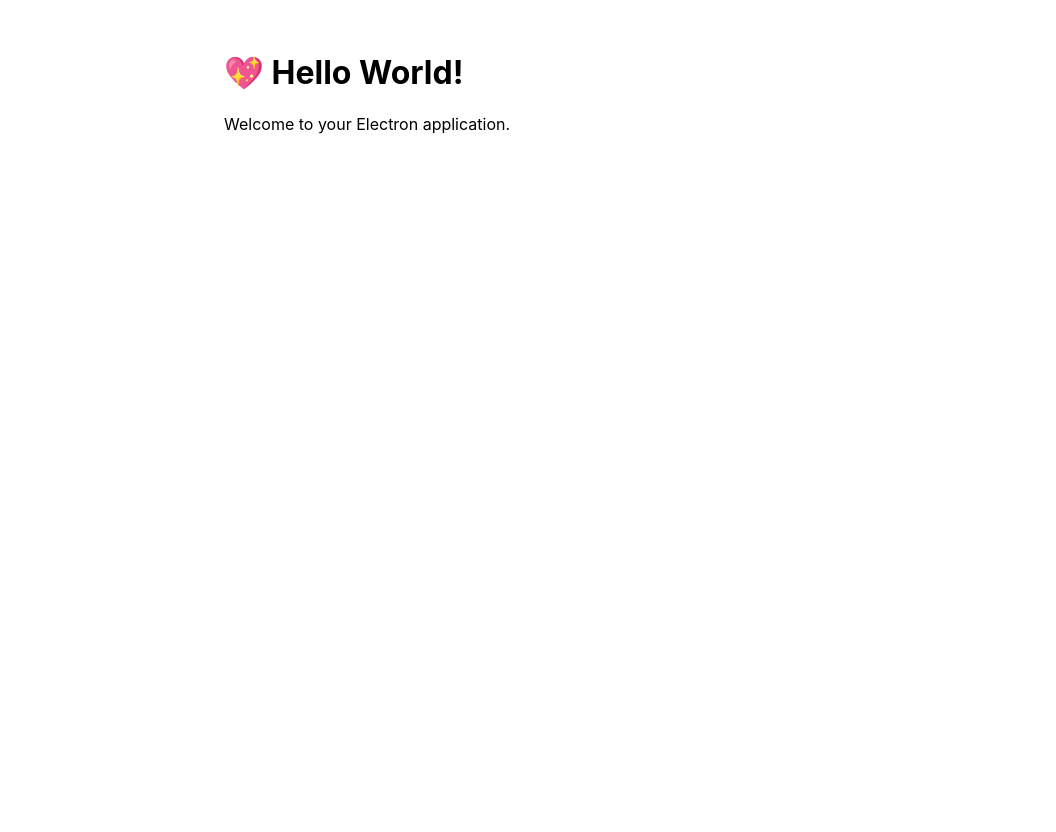
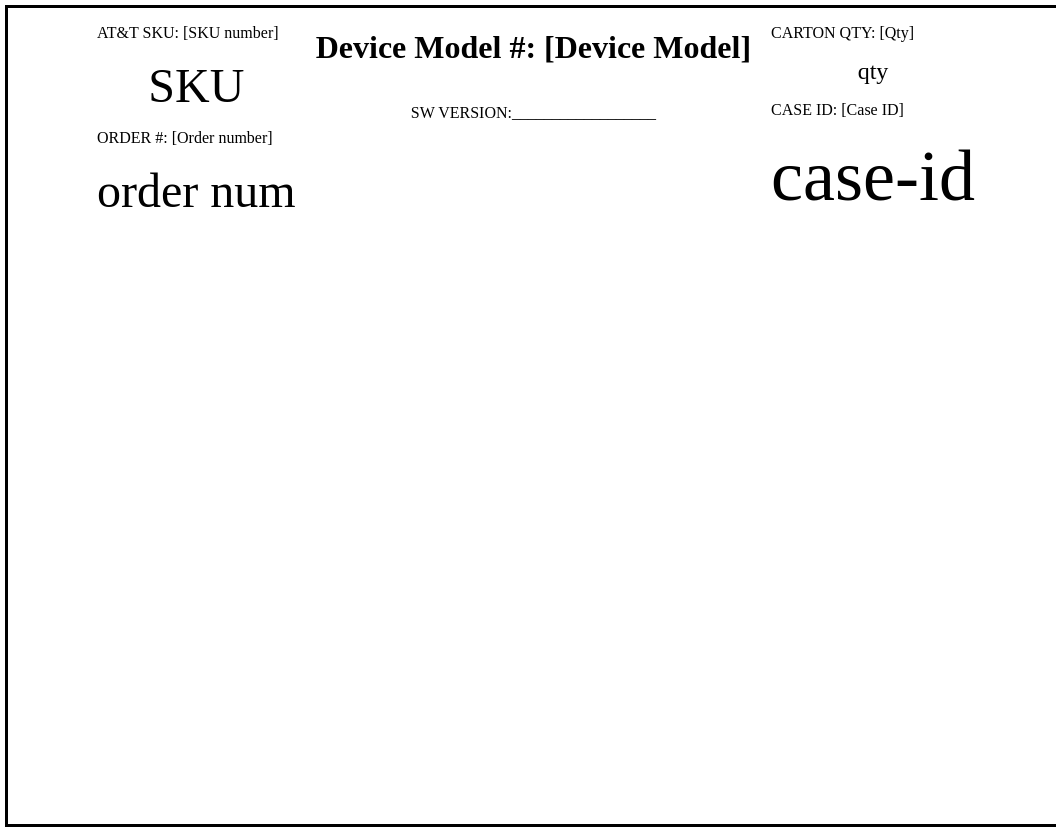
Before and after one commit to ChuangStephanie/ATT_Label_Generator, an Electron app: page src/index.html in a window 1056 px wide. Before the commit the page ends 800 px from the top, so only its background shows below. Drawn offline with Linux system fonts and the light colour scheme; a script that the page names is missing; a web font is replaced by a local one.

Commit message:
added large label

```diff
--- a/src/index.css
+++ b/src/index.css
@@ -1,7 +1,39 @@
-body {
-  font-family: -apple-system, BlinkMacSystemFont, 'Segoe UI', Roboto, Helvetica,
-    Arial, sans-serif;
-  margin: auto;
-  max-width: 38rem;
-  padding: 2rem;
+.main-container {
+  outline-style: solid;
+  outline-color: black;
+  display: flex;
+  flex-direction: column;
+  align-items: center;
+  width: 1056px;
+  height: 816px;
+  border: 3px;
 }
+.header {
+  display: flex;
+  flex-direction: row;
+  gap: 20px;
+}
+.IMEI {
+  display: grid;
+  grid-template-columns: repeat(5, 1fr); /* 5 columns */
+  gap: 10px;
+  margin: 10px;
+}
+
+.imei-container {
+  display: flex;
+  flex-direction: column;
+  align-items: center;
+}
+
+svg {
+  width: 100%;
+  height: auto;
+}
+
+.barcode {
+  font-family: "Libre Barcode 128";
+  font-size: 50px;
+  margin: 0;
+  text-align: center;
+}
--- a/src/index.html
+++ b/src/index.html
@@ -3,10 +3,46 @@
   <head>
     <meta charset="UTF-8" />
     <title>Label Generator</title>
+    <script src="https://cdn.jsdelivr.net/npm/jsbarcode@3.11.5/dist/JsBarcode.all.min.js"></script>
+    <link
+      href="https://fonts.googleapis.com/css?family=Libre Barcode 128"
+      rel="stylesheet"
+    />
     <link rel="stylesheet" href="index.css" />
+    <script defer src="render.js"></script>
   </head>
   <body>
-    <h1>💖 Hello World!</h1>
-    <p>Welcome to your Electron application.</p>
+    <div class="main-container">
+      <div class="header">
+        <div class="section1">
+          <div class="sku">
+            <p>AT&T SKU: [SKU number]</p>
+            <p class="barcode" style="font-size: 0.5in">SKU</p>
+          </div>
+          <div class="order-num">
+            <p>ORDER #: [Order number]</p>
+            <p class="barcode" style="font-size: 0.5in">order num</p>
+          </div>
+        </div>
+        <div
+          class="section2"
+          style="display: flex; flex-direction: column; align-items: center"
+        >
+          <h1 class="device-model">Device Model #: [Device Model]</h1>
+          <p>SW VERSION:__________________</p>
+        </div>
+        <div class="section3">
+          <div class="case-qty">
+            <p>CARTON QTY: [Qty]</p>
+            <p class="barcode" style="font-size: 0.25in">qty</p>
+          </div>
+          <div class="case-id">
+            <p>CASE ID: [Case ID]</p>
+            <p class="barcode" style="font-size: 0.75in">case-id</p>
+          </div>
+        </div>
+      </div>
+      <div class="IMEI"></div>
+    </div>
   </body>
 </html>
--- a/src/index.js
+++ b/src/index.js
@@ -9,9 +9,10 @@ if (require('electron-squirrel-startup')) {
 const createWindow = () => {
   // Create the browser window.
   const mainWindow = new BrowserWindow({
-    width: 800,
-    height: 600,
+    width: 1056,
+    height: 816,
     webPreferences: {
+      nodeIntegration: true,
       preload: path.join(__dirname, 'preload.js'),
     },
   });
--- /dev/null
+++ b/src/render.js
@@ -0,0 +1,29 @@
+// Generate 50 sample IMEI numbers (you can replace this with actual data)
+const imeiNumbers = Array.from({ length: 50 }, (_, i) => 100000000000000 + i);
+const imeiContainer = document.querySelector(".IMEI");
+
+// Generate barcode and IMEI text for each number
+imeiNumbers.forEach((imei) => {
+  const imeiDiv = document.createElement("div");
+  imeiDiv.classList.add("imei-container");
+
+  // Create the SVG element for the barcode
+  const barcodeSvg = document.createElementNS(
+    "http://www.w3.org/2000/svg",
+    "svg"
+  );
+
+  // Append barcode and text to the container
+  imeiDiv.appendChild(barcodeSvg);
+
+  // Append the container to the main IMEI div
+  imeiContainer.appendChild(imeiDiv);
+
+  // Generate Code-128 barcode using JsBarcode
+  JsBarcode(barcodeSvg, imei, {
+    format: "CODE128",
+    displayValue: true,
+    width: 2,
+    height: 24,
+  });
+});
```
